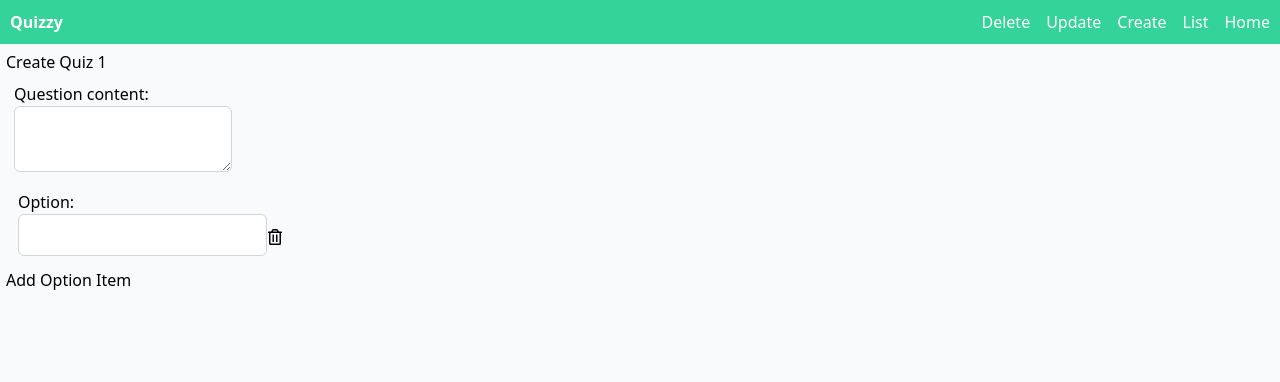
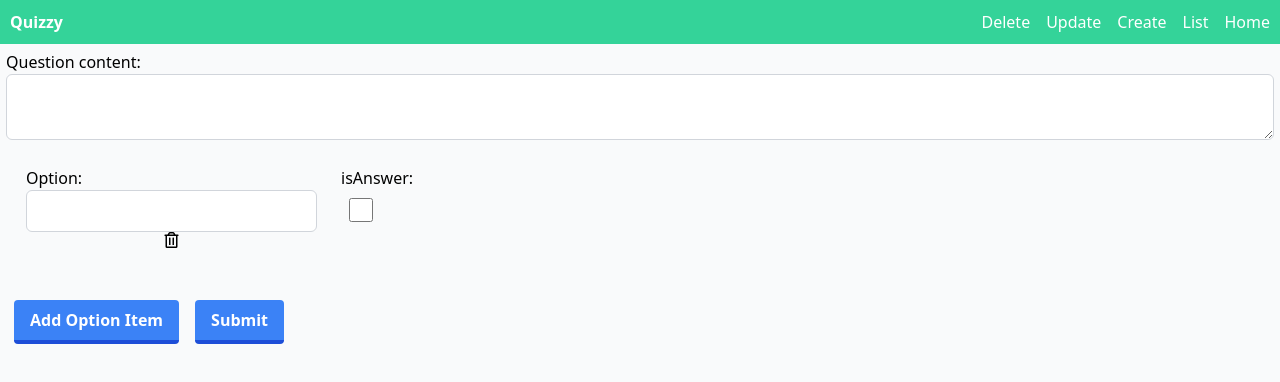
Before and after one commit to vishnuh655/quizzy-client, a Next.js app: page /admin/create-quiz in a window 1280 px wide. Shown: the top 382 px of the page. Built offline with nearby package versions, Linux system fonts and the light colour scheme.

Commit message:
Changes to Create Page

```diff
--- /dev/null
+++ b/components/misc/button.tsx
@@ -0,0 +1,15 @@
+type ButtonProps = {
+  type: "button" | "submit" | "reset" | undefined;
+  onClick?: any;
+  children?: any;
+};
+
+export const Button = ({ type, onClick, children }: ButtonProps) => (
+  <button
+    type={type || `button`}
+    onClick={onClick}
+    className="bg-blue-500 hover:bg-blue-400 text-white font-bold py-2 px-4 border-b-4 border-blue-700 hover:border-blue-500 m-2 rounded"
+  >
+    {children}
+  </button>
+);
--- a/components/misc/input.tsx
+++ b/components/misc/input.tsx
@@ -7,14 +7,15 @@ type InputProps = {
 };
 
 export const TextAreaInput = ({ id, label = "", onChange }: InputProps) => {
-  const style = "p-2 border border-gray-300 focus:border-blue-500 rounded-md ";
+  const style =
+    "p-2 border border-gray-300 focus:border-blue-500 rounded-md w-full";
 
   return (
-    <div className="m-2">
+    <>
       <label htmlFor={id}>{label}</label>
       <br />
       <textarea className={style} id={id} onChange={onChange} />
-    </div>
+    </>
   );
 };
 
@@ -25,14 +26,15 @@ export const TextInput = ({
   onChange,
   children,
 }: InputProps) => {
-  const style = "p-2 border border-gray-300 focus:border-blue-500 rounded-md ";
+  const style =
+    "p-2 border border-gray-300 focus:border-blue-500 rounded-md w-full";
 
   return (
-    <div className="p-1 m-2">
+    <>
       <label htmlFor={id}>{label}</label>
       <br />
       <input className={style} id={id} type={inputType} onChange={onChange} />
       {children}
-    </div>
+    </>
   );
 };
--- a/package.json
+++ b/package.json
@@ -10,6 +10,7 @@
     "prepare": "husky install"
   },
   "dependencies": {
+    "axios": "^0.21.1",
     "classnames": "^2.3.1",
     "next": "11.1.0",
     "react": "17.0.2",
--- a/pages/admin/create-quiz/index.tsx
+++ b/pages/admin/create-quiz/index.tsx
@@ -1,50 +1,142 @@
 import type { NextPage } from "next";
 import { FaRegTrashAlt } from "react-icons/fa";
 import { useState } from "react";
+import axios from "axios";
 import Layout from "../../../components/layout";
 import { TextAreaInput, TextInput } from "../../../components/misc/input";
+import { Button } from "../../../components/misc/button";
 
 const Create: NextPage = () => {
   const optionItemDefault = {
-    optionItemCount: 1,
     optionItems: [
       {
         value: "",
+        index: 0,
+        isAnswer: false,
       },
     ],
+    questionContent: "",
   };
   const [state, setState] = useState(optionItemDefault);
   const addOptionItem = (): void => {
     setState((prevState) => ({
       ...prevState,
-      optionItems: [...prevState.optionItems, optionItemDefault.optionItems[0]],
+      optionItems: [
+        ...prevState.optionItems,
+        {
+          value: "",
+          index: prevState.optionItems.length,
+          isAnswer: false,
+        },
+      ],
     }));
   };
 
-  const deleteOptionItem = (): void => {
-    // console.log(e);
+  const deleteOptionItem = (index: number): void => {
+    setState((prevState) => ({
+      ...prevState,
+      optionItems: state.optionItems.filter((option) => option.index !== index),
+    }));
+  };
+
+  const optionTextEvent = (e: any) => {
+    setState((prevState) => ({
+      ...prevState,
+      optionItems: prevState.optionItems.map((option) =>
+        option.index === Number(e.target.id)
+          ? { ...option, value: e.target.value }
+          : option
+      ),
+    }));
+  };
+
+  const optionIsAnswerChange = (e: any) => {
+    setState((prevState) => ({
+      ...prevState,
+      optionItems: prevState.optionItems.map((option) =>
+        option.index === Number(e.target.id)
+          ? { ...option, isAnswer: e.target.checked }
+          : option
+      ),
+    }));
+  };
+
+  const questionContentEvent = (e: any) => {
+    setState((prevState) => ({
+      ...prevState,
+      questionContent: e.target.value,
+    }));
+  };
+
+  const handleSubmit = (e: any) => {
+    setState(optionItemDefault);
+    e.target.reset();
+    // document.getElementById("create-quiz-form")?.reset();
+  };
+
+  const submit = () => {
+    const data: any = {
+      questions: [],
+    };
+    data.questions.push({
+      questionContent: state.questionContent,
+      typeId: 1,
+      options: state.optionItems.map((option) => ({
+        optionContent: option.value,
+        isAnswer: option.isAnswer,
+      })),
+    });
+
+    axios.post("http://localhost:8000/api/questions", data).then(() => {});
   };
 
   return (
     <Layout>
-      Create Quiz {1}
+      <form id="create-quiz-form" onSubmit={handleSubmit}>
         <TextAreaInput
           inputType="textAreaWithLabel"
           id="textAreaWithLabelCreate"
           label="Question content:"
+          onChange={questionContentEvent}
         />
-      {state.optionItems.map((option, index) => (
-        <TextInput key={index} inputType="text" id={`${index  }`} label="Option:">
+        <div className="grid grid-cols-1 lg:grid-cols-2 gap-4 m-5">
+          {state.optionItems.map((option) => (
+            <div key={option.index} className="flex flex-wrap -mx-3 mb-6">
+              <div className="w-full md:w-1/2 px-3 mb-6 md:mb-0">
+                <TextInput
+                  inputType="text"
+                  id={`${option.index}`}
+                  label="Option:"
+                  onChange={optionTextEvent}
+                />
+              </div>
+
+              <div className="w-full md:w-1/2 px-3">
+                <label htmlFor={`isAnswer${option.index}`}>isAnswer:</label>
+                <br />
+                <input
+                  type="checkbox"
+                  name="isAnswer"
+                  className="h-6 w-6 m-2"
+                  id={`isAnswer${option.index}`}
+                  onChange={optionIsAnswerChange}
+                />
+              </div>
               <FaRegTrashAlt
-            className="inline"
-            id={`${index  }`}
-            onClick={deleteOptionItem}
+                className="inline w-full md:w-1/2 px-3"
+                id={`${option.index}`}
+                onClick={() => deleteOptionItem(option.index)}
               />
-        </TextInput>
+            </div>
           ))}
-      <button type="button" onClick={addOptionItem}>
+        </div>
+        <Button type="button" onClick={addOptionItem}>
           Add Option Item
-      </button>
+        </Button>
+        <Button type="submit" onClick={submit}>
+          Submit
+        </Button>
+      </form>
     </Layout>
   );
 };
```
Also changed, not shown: 2 other files (tests, documents, lock files or other folders). Lines whose indentation alone changed are shown as unchanged.
